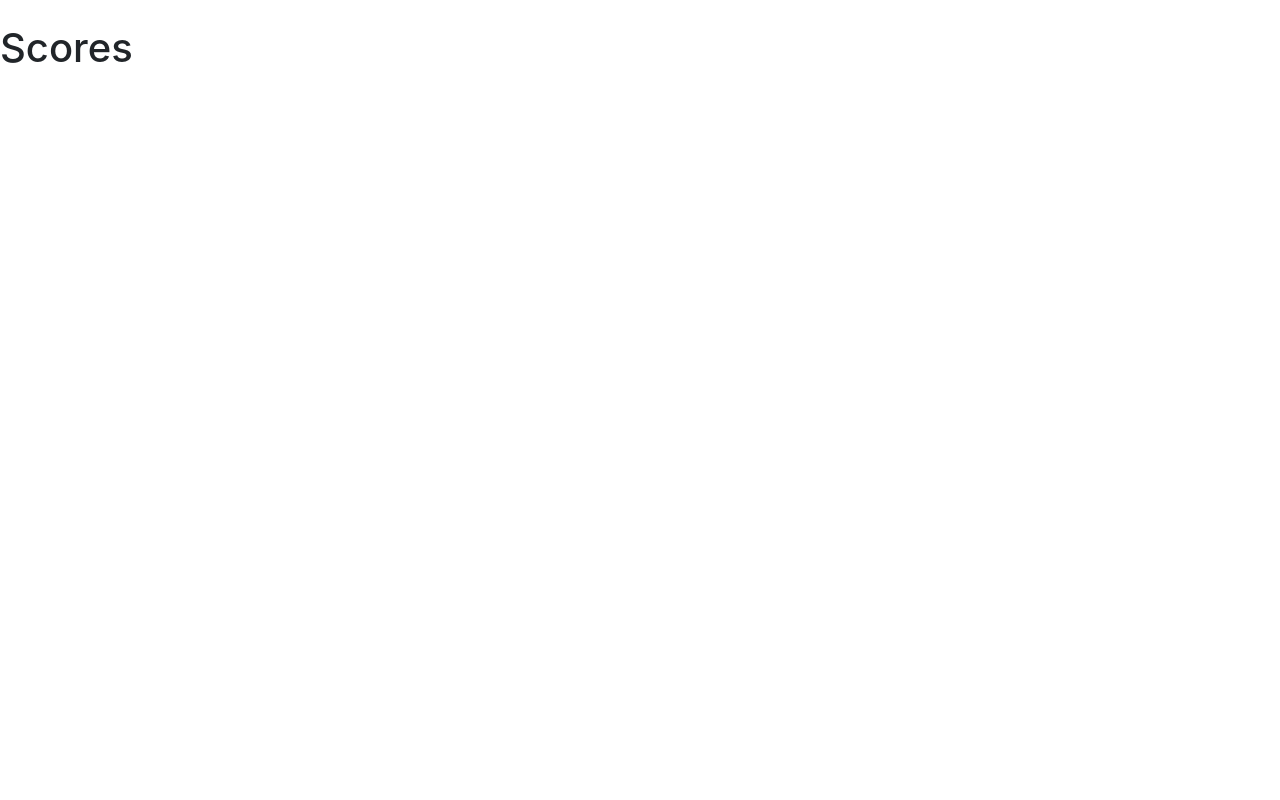
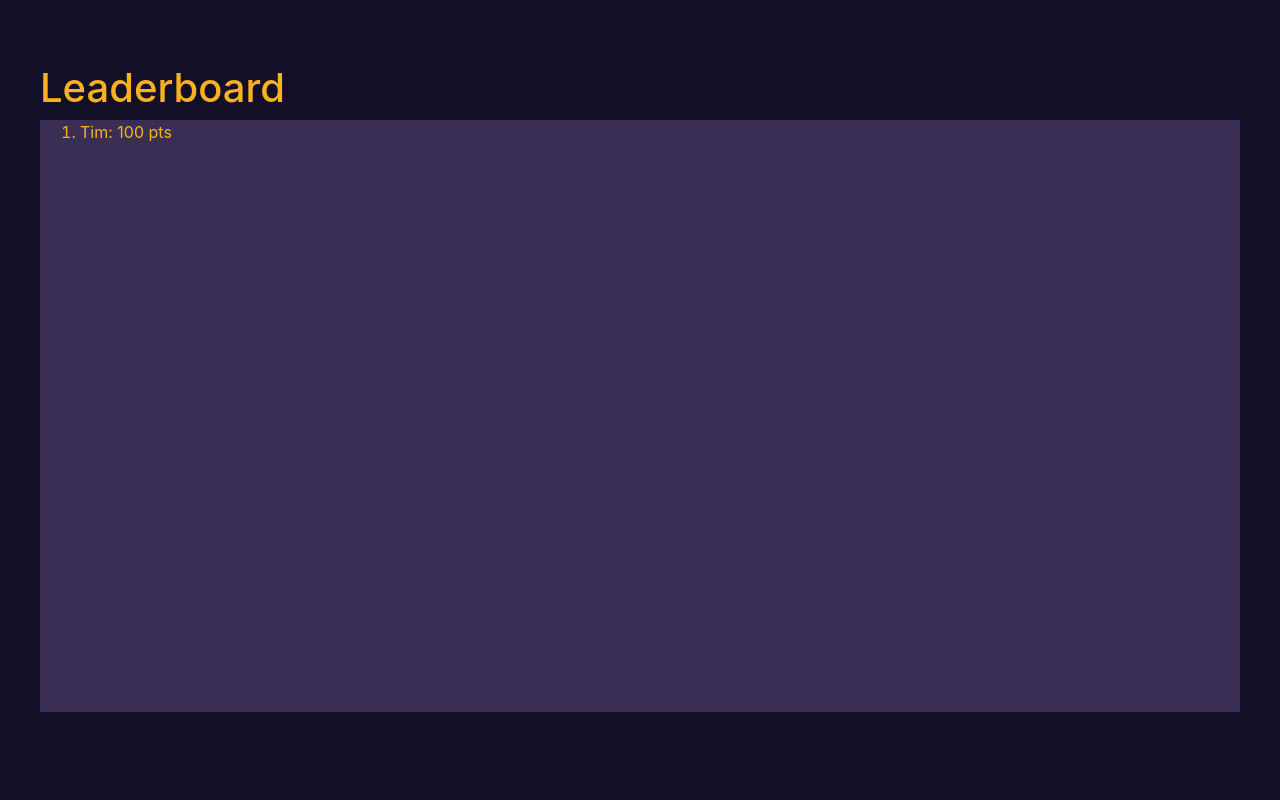
Before and after one commit to Tredecate/2515PythonGame, a Flask app: page / in a window 1280 px wide. Before the commit the page is almost empty. Run offline with Flask 2, Linux system fonts and the light colour scheme; some libraries are stand-ins or nearby versions.

Commit message:
added css to web page

```diff
--- /dev/null
+++ b/web/static/styles/score_view.css
@@ -0,0 +1,26 @@
+html, body {
+    margin: 10px;
+    padding: 10px;
+}
+
+body {
+    background-color: #120f27;
+    color: #fab31f;
+    height: 100%
+}
+
+.wrapper {
+    background-color: #3a2e54;
+    height: 80%;
+    display: flex;
+}
+
+.column1 {
+    flex: 1 1 50%;
+    align-items: center;
+}
+
+.column2 {
+    flex: 1 1 50%;
+    align-items: center;
+}
--- a/web/templates/base.html
+++ b/web/templates/base.html
@@ -9,7 +9,7 @@
 
         <!-- Bootstrap CSS -->
         <link rel="stylesheet" href="https://stackpath.bootstrapcdn.com/bootstrap/4.3.1/css/bootstrap.min.css" integrity="sha384-ggOyR0iXCbMQv3Xipma34MD+dH/1fQ784/j6cY/iJTQUOhcWr7x9JvoRxT2MZw1T" crossorigin="anonymous">
-
+        <link rel="stylesheet" type= "text/css" href= "{{ url_for('static',filename='styles/score_view.css') }}">
         <title>Game Scores</title>
     </head>
 
--- a/web/templates/score_view.html
+++ b/web/templates/score_view.html
@@ -1,12 +1,19 @@
 {% extends "base.html" %}
 {% block content %}
 
-<h1>Scores</h1>
+<h1>Leaderboard</h1>
+<section class="wrapper">
+    <div class="column1">
+        <ol>
+            {% for score in scores %}
+                <li>{{ score.name }}: {{ score.score }}pts</li>
+            {% endfor %}
+                <li> Tim: 100 pts </li>
+        </ol>
+    </div>
+    <div class="column2">
 
-<ul>
-{% for score in scores %}
-    <li>{{ score.name }}: {{ score.score }}pts</li>
-{% endfor %}
-</ul>
+    </div>
+</div>
 
 {% endblock %}
--- a/web/web.py
+++ b/web/web.py
@@ -7,10 +7,12 @@ score_manager = ScoreManager()
 
 @app.route('/')
 def homepage():
+    """ Renders homepage listing all scores. """
     return render_template("score_view.html", scores=score_manager.scores)
 
 @app.route('/api/list', methods=["GET"])
 def list_all_scores():
+    """ Renders web page listing all scores """
     return {"scores": score_manager.scores}
 
 @app.route('/api/list', methods=["DELETE"])
```
